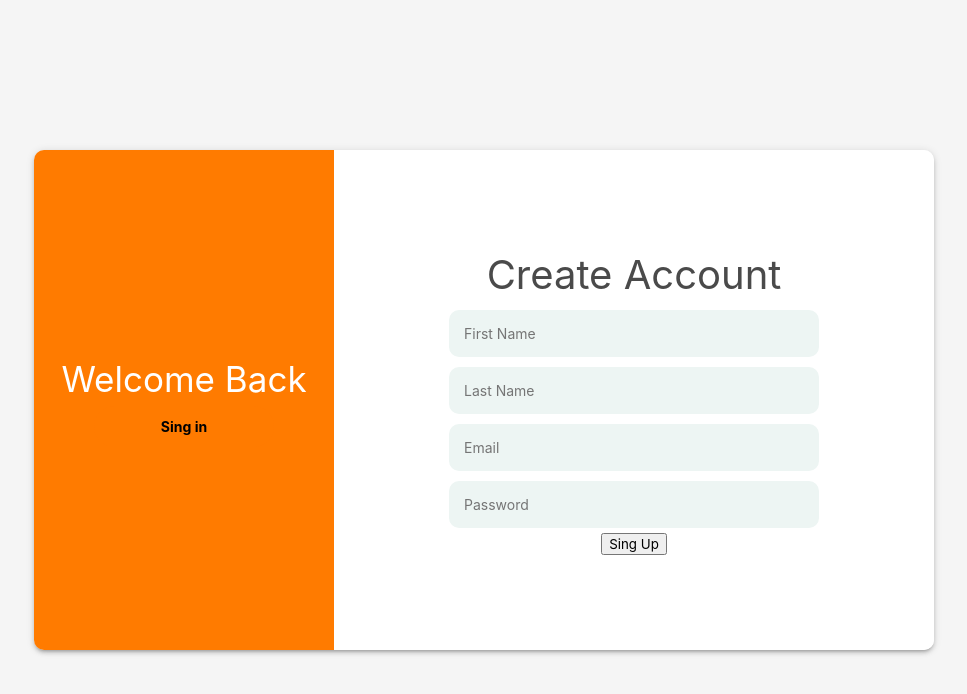
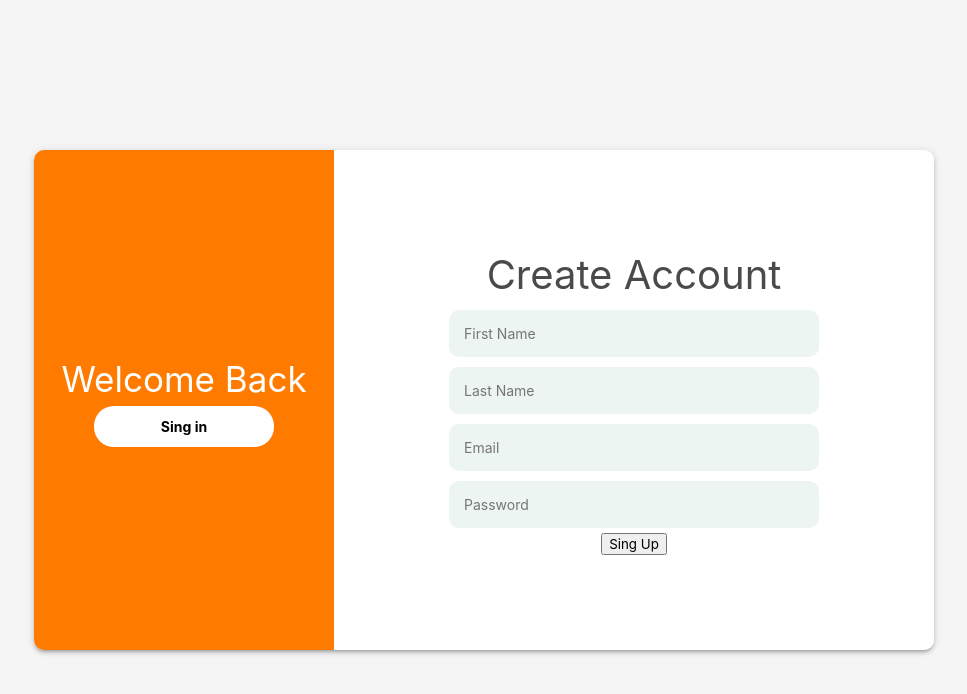
Before and after one commit to LaluFirrizqi/projecttwl_2100016079, a React (Create React App) app in the folder Frontend/: page /signup in a window 1280 px wide. Shown: the top 694 px of the page, without its empty margins (156-1123 px from the left). Built offline with nearby package versions, Linux system fonts and the light colour scheme.

Commit message:
first commit

```diff
--- a/Frontend/src/components/Singup/styles.module.css
+++ b/Frontend/src/components/Singup/styles.module.css
@@ -83,7 +83,7 @@
 	border: none;
 	outline: none;
 	padding: 12px 0;
-	background-color: #ff7b00;
+	background-color: white;
 	border-radius: 20px;
 	width: 180px;
 	font-weight: bold;
```
